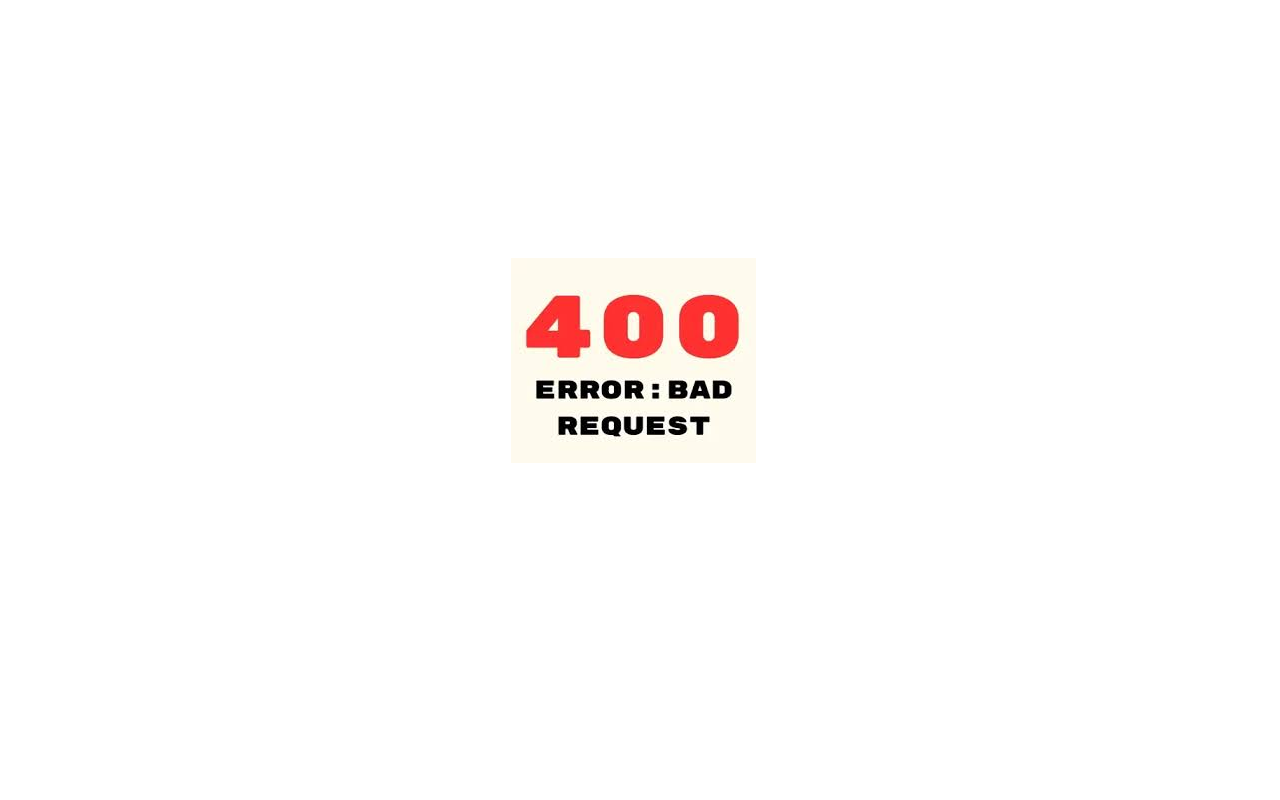
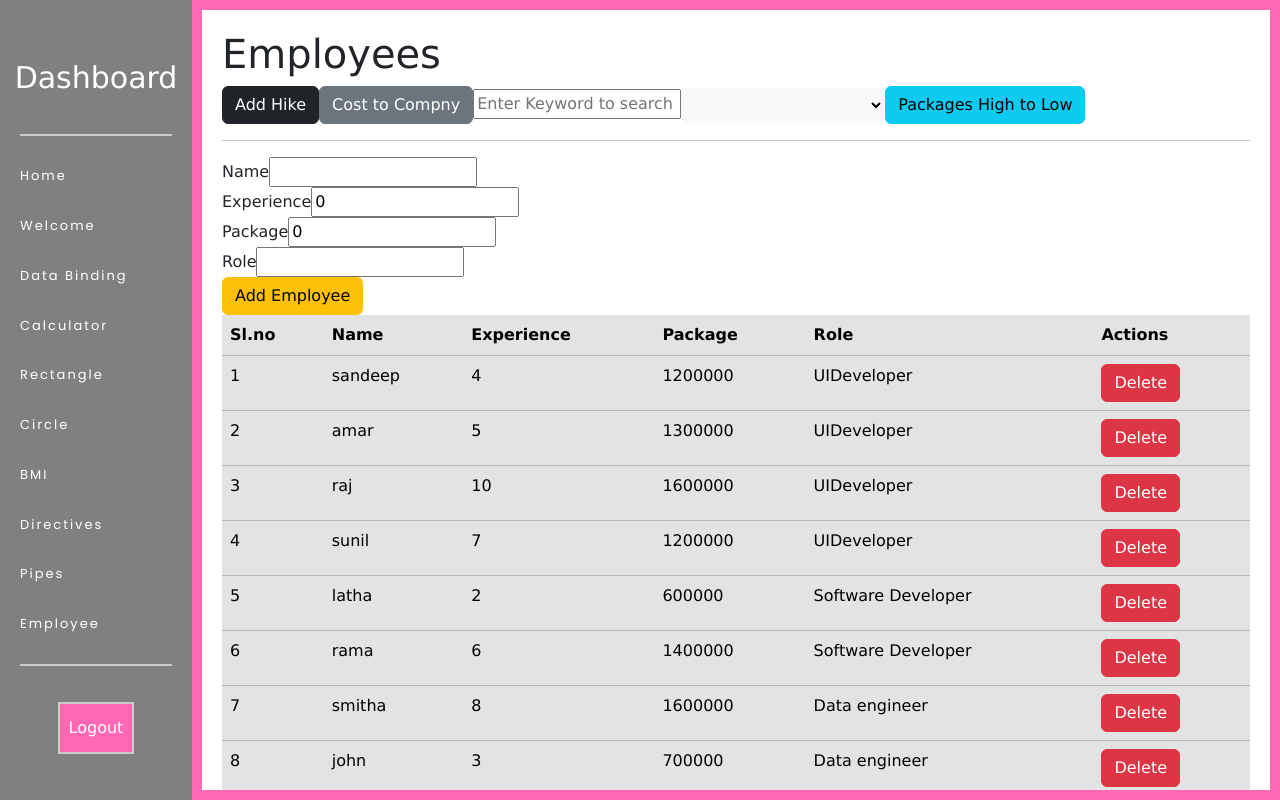
Before and after one commit to VishalGowda26/My-Angular, an Angular app: page /dashboard/emp in a window 1280 px wide. Built offline with nearby package versions, Linux system fonts and the light colour scheme.

Commit message:
added new feature of fetching the static data

```diff
--- a/src/app/app-routing.module.ts
+++ b/src/app/app-routing.module.ts
@@ -12,6 +12,7 @@ import { CircleComponent } from './circle/circle.component';
 import { BmiComponent } from './bmi/bmi.component';
 import { DirectivesComponent } from './directives/directives.component';
 import { PipesComponent } from './pipes/pipes.component';
+import { EmployeeComponent } from './employee/employee.component';
 
 const routes: Routes = [
   { path: 'login', component: LoginComponent },
@@ -27,6 +28,7 @@ const routes: Routes = [
       { path: 'bmi', component: BmiComponent },
       { path: 'directives', component: DirectivesComponent },
       { path: 'pipes', component: PipesComponent },
+      { path: 'emp', component: EmployeeComponent },
     ],
   },
   {path:'**',component:ErrorComponent}
--- a/src/app/app.module.ts
+++ b/src/app/app.module.ts
@@ -16,6 +16,7 @@ import { BmiComponent } from './bmi/bmi.component';
 import { FormsModule } from '@angular/forms';
 import { DirectivesComponent } from './directives/directives.component';
 import { PipesComponent } from './pipes/pipes.component';
+import { EmployeeComponent } from './employee/employee.component';
 
 @NgModule({
   declarations: [
@@ -31,7 +32,8 @@ import { PipesComponent } from './pipes/pipes.component';
     CircleComponent,
     BmiComponent,
     DirectivesComponent,
-    PipesComponent
+    PipesComponent,
+    EmployeeComponent
   ],
   imports: [
     BrowserModule,
--- a/src/app/dashboard/dashboard.component.html
+++ b/src/app/dashboard/dashboard.component.html
@@ -11,6 +11,7 @@
       <div routerLink="bmi">BMI</div>
       <div routerLink="directives">Directives</div>
       <div routerLink="pipes">Pipes</div>
+      <div routerLink="emp">Employee</div>
     </div>
     <div class="left_bottom">
       <button routerLink="/login">Logout</button>
--- /dev/null
+++ b/src/app/employee/employee.component.html
@@ -0,0 +1,50 @@
+<h1>Employees</h1>
+
+<button class="btn btn-dark" (click)="hike()">Add Hike</button>
+<button class="btn btn-secondary" (click)="ctc()">Cost to Compny</button>
+
+<input type="text" placeholder="Enter Keyword to search" [(ngModel)]="text" (keyup)="search()">
+
+<select [(ngModel)]="role" (change)="roleFilter()" class="btn btn-light dropdown-toggle">
+  <option>UIDeveloper</option>
+  <option>Software Developer</option>
+  <option>Data engineer</option>
+  <option>Testing Engineer</option>
+</select>
+
+<button class="btn btn-info" (click)="sort()">Packages High to Low</button>
+<hr>
+<label for="">Name</label>
+<input type="text" [(ngModel)]="name"><br>
+<label for="">Experience</label>
+<input type="number" [(ngModel)]="experience"><br>
+<label for="">Package</label>
+<input type="num" [(ngModel)]="package"><br>
+<label for="">Role</label>
+<input type="text" [(ngModel)]="role"><br>
+<button class="btn btn-warning" (click)="add_emp()">Add Employee</button>
+
+<table class="table table-secondary">
+  <thead>
+    <tr>
+      <th>Sl.no</th>
+      <th>Name</th>
+      <th>Experience</th>
+      <th>Package</th>
+      <th>Role</th>
+      <th>Actions</th>
+    </tr>
+  </thead>
+  <tbody>
+    <tr *ngFor="let employee of employees; let i = index">
+      <td>{{ i + 1 }}</td>
+      <td>{{ employee.name }}</td>
+      <td>{{ employee.experience }}</td>
+      <td>{{ employee.package }}</td>
+      <td>{{ employee.role }}</td>
+      <td>
+        <button class="btn btn-danger" (click)="delete(i)">Delete</button>
+      </td>
+    </tr>
+  </tbody>
+</table>
--- /dev/null
+++ b/src/app/employee/employee.component.ts
@@ -0,0 +1,90 @@
+import { Component } from '@angular/core';
+
+@Component({
+  selector: 'app-employee',
+  templateUrl: './employee.component.html',
+  styleUrls: ['./employee.component.css'],
+})
+export class EmployeeComponent {
+  employees: any = [
+    { name: 'sandeep', experience: 4, package: 1200000, role: 'UIDeveloper' },
+    { name: 'amar', experience: 5, package: 1300000, role: 'UIDeveloper' },
+    { name: 'raj', experience: 10, package: 1600000, role: 'UIDeveloper' },
+    { name: 'sunil', experience: 7, package: 1200000, role: 'UIDeveloper' },
+    {
+      name: 'latha',
+      experience: 2,
+      package: 600000,
+      role: 'Software Developer',
+    },
+    {
+      name: 'rama',
+      experience: 6,
+      package: 1400000,
+      role: 'Software Developer',
+    },
+    { name: 'smitha', experience: 8, package: 1600000, role: 'Data engineer' },
+    { name: 'john', experience: 3, package: 700000, role: 'Data engineer' },
+    { name: 'david', experience: 2, package: 400000, role: 'Data engineer' },
+    { name: 'smith', experience: 1, package: 300000, role: 'Testing Engineer' },
+    {
+      name: 'sujith',
+      experience: 3.5,
+      package: 350000,
+      role: 'Testing Engineer',
+    },
+  ];
+
+  delete(i: number) {
+    this.employees.splice(i, 1);
+  }
+
+  sort() {
+    this.employees.sort((a: any, b: any) => b.package - a.package);
+  }
+
+  // role: any;
+
+  roleFilter() {
+    this.employees = this.employees.filter(
+      (employee: any) => employee.role == this.role
+    );
+  }
+
+  text: string = '';
+  search() {
+    this.employees = this.employees.filter((employee: any) =>
+      employee.name.includes(this.text)
+    );
+  }
+
+  hike() {
+    this.employees = this.employees.map((employee: any) => {
+      employee.package = employee.package + 25000;
+      return employee;
+    });
+  }
+
+  ctc() {
+    let cost = this.employees.reduce(
+      (sum: any, emp: any) => sum + emp.package,
+      0
+    );
+    alert(cost);
+  }
+
+  name: string = '';
+  experience: number = 0;
+  package: number = 0;
+  role: string = '';
+
+  add_emp() {
+    let employee = {
+      name: this.name,
+      experience: this.experience,
+      package: this.package,
+      role: this.role,
+    };
+    this.employees.unshift(employee);
+  }
+}
```
Also changed, not shown: src/app/employee/employee.component.css (added), 1 other file (tests, documents, lock files or other folders).
